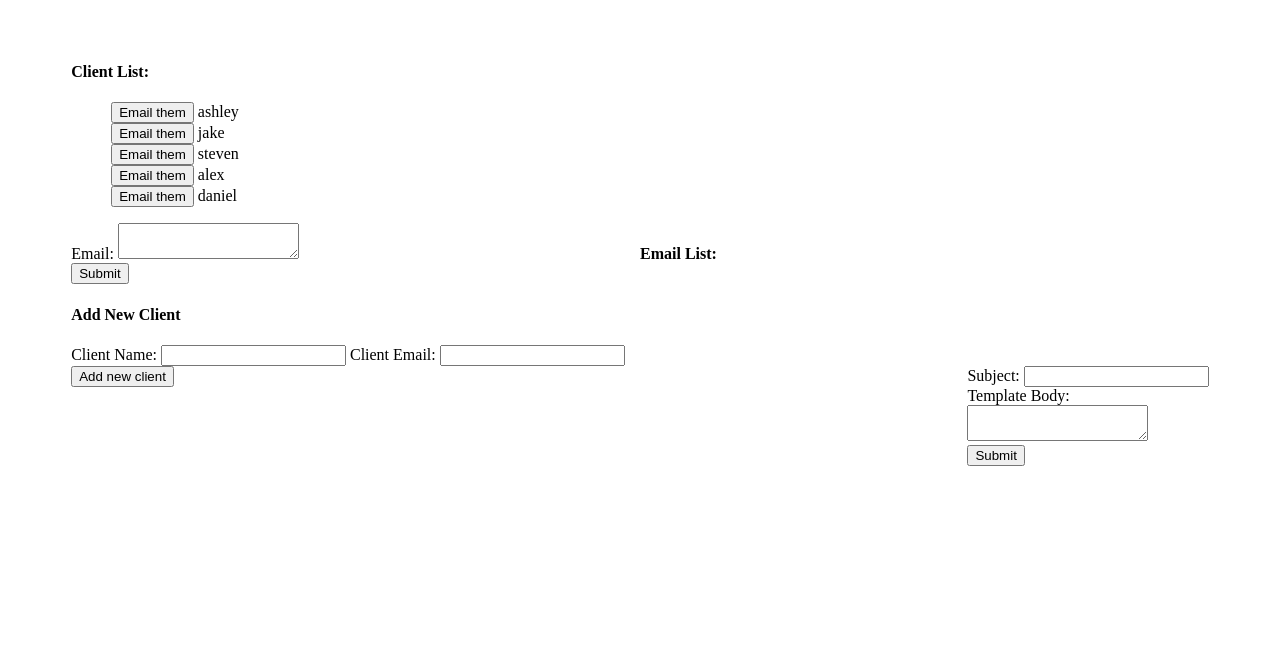
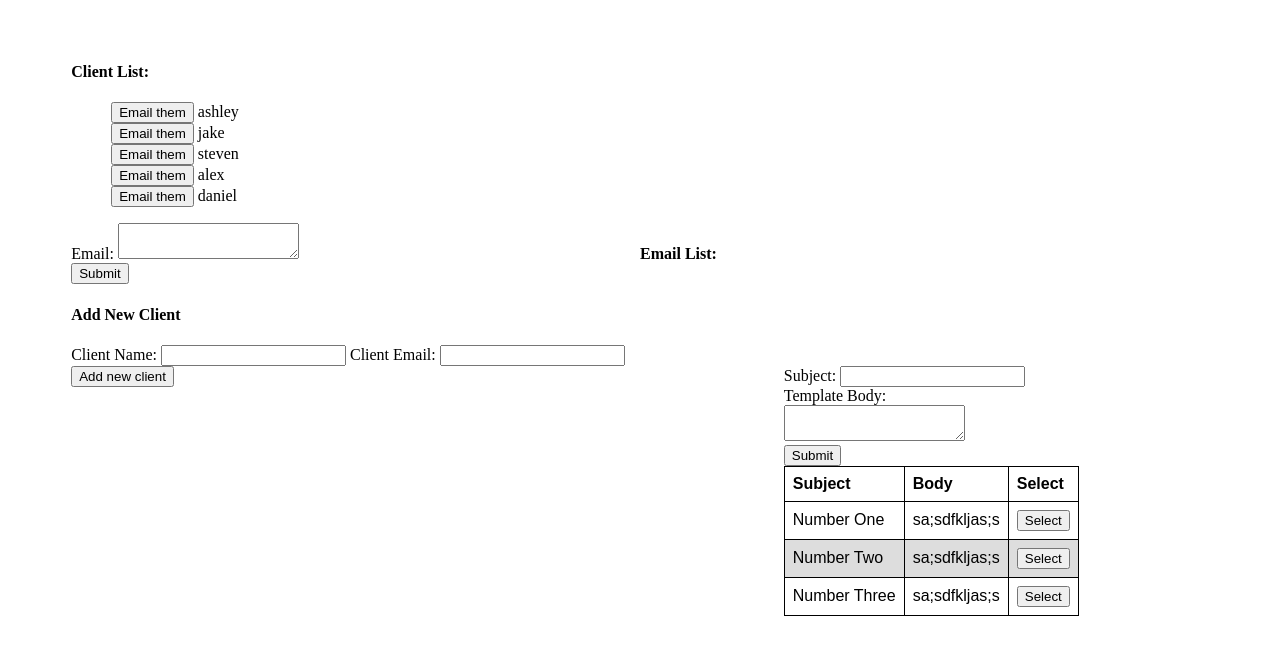
Before and after one commit to thedanielenrico/emailCamp, an Angular app in the folder client/: page / in a window 1280 px wide. Shown: the top 654 px of the page. Built offline with nearby package versions, Linux system fonts and the light colour scheme.

Commit message:
Add table for templates

```diff
--- a/client/src/app/templates/templates.component.html
+++ b/client/src/app/templates/templates.component.html
@@ -1,4 +1,5 @@
-<div id="template">
+<div id="templateContainer">
+    <div id="newTemplate">
         <form [formGroup]="emailTemplate" (ngSubmit)="onSubmit()">
             <h4 *ngIf="success">Email template saved!</h4>
             <label>
@@ -14,10 +15,28 @@
                 <br>
                 <textarea formControlName="emailTemplateBody"></textarea>
                 <div *ngIf="submitted && emailTemplate.controls.emailTemplateBody.errors" class="errors">
-                <div *ngIf="emailTemplate.controls.emailTemplateBody.errors.required">Please fill out the template body
+                    <div *ngIf="emailTemplate.controls.emailTemplateBody.errors.required">Please fill out the template
+                        body
                     </div>
                 </div>
             </label>
         </form>
         <button (click)="onSubmit()">Submit</button>
     </div>
+    <div id="selectTemp">
+        <table>
+            <thead>
+                <th>Subject</th>
+                <th>Body</th>
+                <th>Select</th>
+            </thead>
+            <tbody>
+                <tr *ngFor="let template of templates; let i = index">
+                    <td>{{template.subject}}</td>
+                    <td id={{i}}>{{template.body}}</td>
+                    <td><button>Select</button></td>
+                </tr>
+            </tbody>
+        </table>
+    </div>
+</div>
--- a/client/src/app/templates/templates.component.ts
+++ b/client/src/app/templates/templates.component.ts
@@ -25,7 +25,7 @@ export class TemplatesComponent implements OnInit {
 
   }
 
-  templates: [
+  templates = [
     {
       body: "sa;sdfkljas;s",
       subject: "Number One"
--- a/client/src/styles.css
+++ b/client/src/styles.css
@@ -1,6 +1,22 @@
 .container {
     margin: 5%;
 }
-#template {
+#templateContainer {
     float: right;
+    margin-right: 130px;
 }
+table {
+    font-family: arial, sans-serif;
+    border-collapse: collapse;
+    width: 100%;
+  }
+
+  td, th {
+    border: 1px solid black;
+    text-align: left;
+    padding: 8px;
+  }
+
+  tr:nth-child(even) {
+    background-color: #dddddd;
+  }
```
Lines whose indentation alone changed are shown as unchanged.
